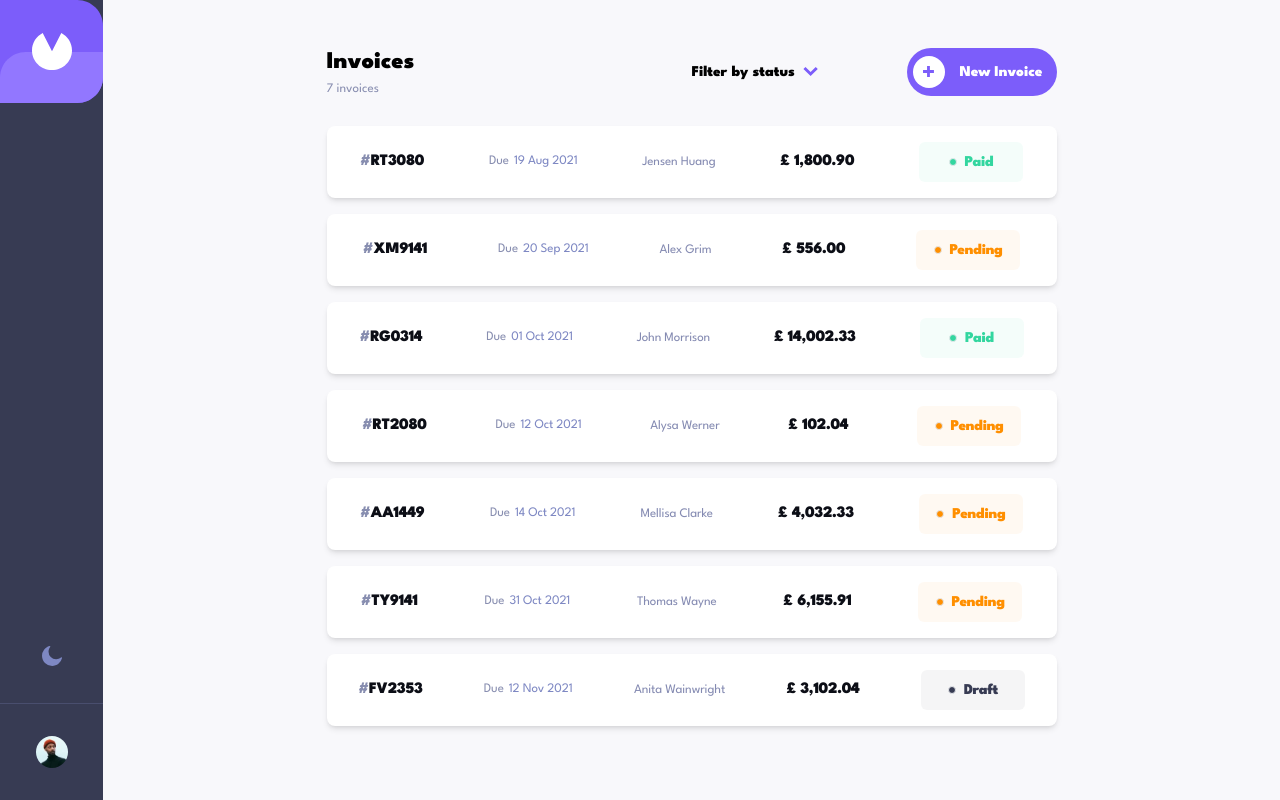
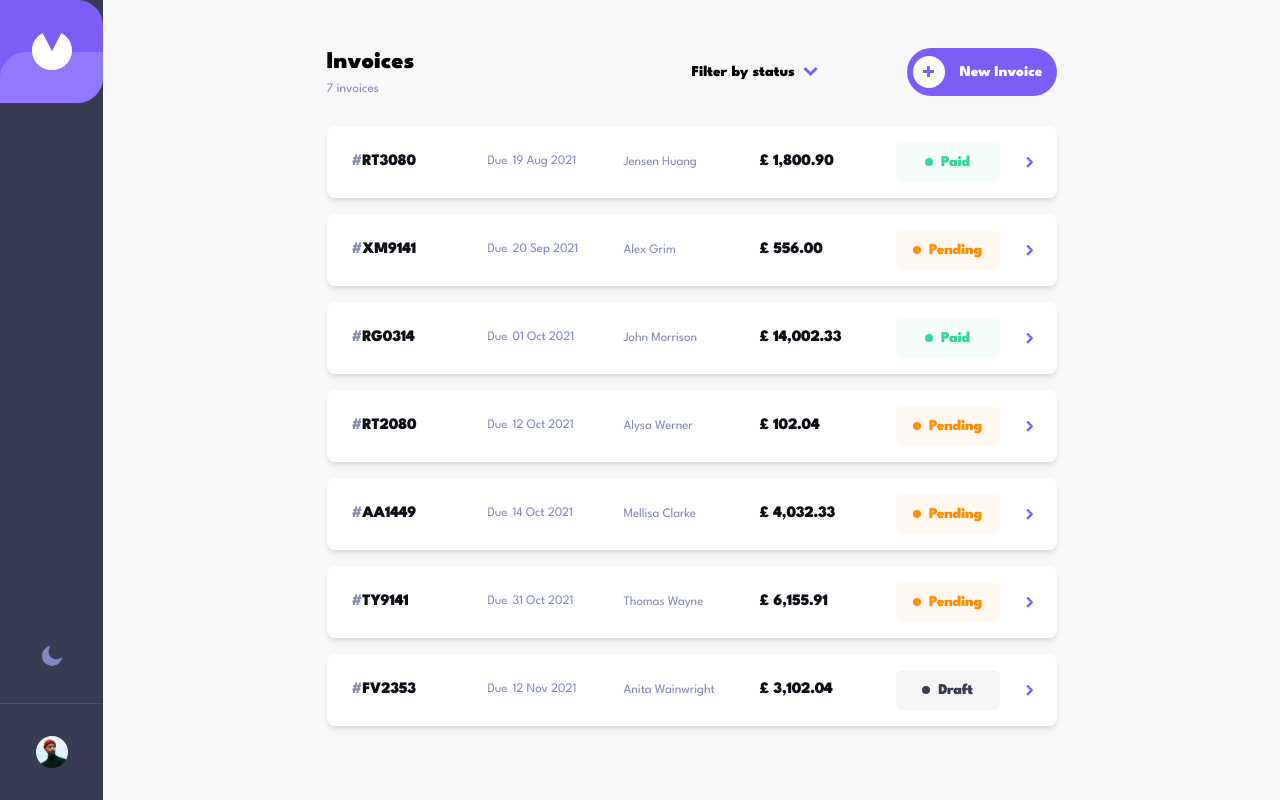
Before and after one commit to rzounlom/invoice-app, a Next.js app: page /invoices in a window 1280 px wide. Built offline with nearby package versions, Linux system fonts and the light colour scheme.

Commit message:
fixed inoice card styles

```diff
--- a/src/app/ui/invoices/invoice-card.tsx
+++ b/src/app/ui/invoices/invoice-card.tsx
@@ -1,4 +1,5 @@
 import { FC } from "react";
+import Image from "next/image";
 import { Invoice } from "@/app/types";
 import StatusCard from "./status-card";
 import { formatCurrency } from "@/lib/utils/format-currency";
@@ -11,12 +12,12 @@ interface InvoiceCardProps {
 const InvoiceCard: FC<InvoiceCardProps> = ({ invoice }) => {
   return (
     <>
-      <div className="hidden md:flex md:flex-row justify-around items-center w-full h-[72px] rounded-[8px] shadow-md mt-[16px] bg-white dark:bg-midnight-navy hover:cursor-pointer border border-transparent hover:border-lavender-purple transition-colors duration-300">
-        <p className="font-bold tracking-[-.25px] leading[15px]">
+      <div className="hidden md:flex md:flex-row justify-between items-center w-full h-[72px] rounded-[8px] shadow-md mt-[16px] bg-white dark:bg-midnight-navy hover:cursor-pointer border border-transparent hover:border-lavender-purple transition-colors duration-300 px-[24px]">
+        <p className="w-[20%] font-bold tracking-[-.25px] leading[15px] ">
           <span className="text-muted-slate">#</span>
           <span className="text-jet-black dark:text-white">{invoice.id}</span>
         </p>
-        <p className="flex text-[13px] tracking-[-.1px] leading[15px]">
+        <p className="w-[20%] flex text-[13px] tracking-[-.1px] leading[15px]">
           <span className="font-medium text-muted-slate dark:text-white">
             Due
           </span>{" "}
@@ -24,13 +25,24 @@ const InvoiceCard: FC<InvoiceCardProps> = ({ invoice }) => {
             {formatDate(invoice.paymentDue)}
           </span>
         </p>
-        <p className="font-medium text-[13px] text-soft-steel-blue dark:text-white leading-[15px] tracking-[-.1px]">
+        <p className="w-[20%] font-medium text-[13px] text-soft-steel-blue dark:text-white leading-[15px] tracking-[-.1px]">
           {invoice.clientName}
         </p>
-        <p className="font-bold text-jet-black dark:text-white leading-[24px] tracking-[-.25px]">
+        <p className="w-[20%] font-bold text-jet-black dark:text-white leading-[24px] tracking-[-.25px]">
           £ {formatCurrency(invoice.total)}
         </p>
-        <StatusCard status={invoice.status} />
+        <div className="w-[20%] flex justify-between items-center">
+          <StatusCard status={invoice.status} />
+          <div>
+            <Image
+              className="scale-[2]"
+              src="/icon-arrow-right.svg"
+              height={8}
+              width={4}
+              alt="arrow left"
+            />
+          </div>
+        </div>
       </div>
       <div className="md:hidden w-full h-[134px] flex items-center justify-between rounded-[8px] shadow-md mt-[16px] px-[24px] py-[25px] bg-white dark:bg-midnight-navy">
         <div className="flex flex-col justify-between items-start w-[50%] h-full text-[15px]">
--- a/src/app/ui/invoices/status-card.tsx
+++ b/src/app/ui/invoices/status-card.tsx
@@ -14,15 +14,16 @@ const StatusCard: FC<StatusCardProps> = ({ status }) => {
         {
           "bg-emerald-green/5 text-emerald-green/100": status === "paid",
           "bg-sunset-orange/5 text-sunset-orange/100": status === "pending",
-          "bg-pale-navy/5 text-pale-navy/100": status === "draft",
+          "bg-pale-navy/5 text-pale-navy/100 dark:text-white":
+            status === "draft",
         }
       )}
     >
       <p
-        className={clsx("opacity-100 h-[8px] w-[8px] rounded-full border", {
+        className={clsx("opacity-100 h-[8px] w-[8px] rounded-full", {
           "bg-emerald-green/100": status === "paid",
           "bg-sunset-orange/100": status === "pending",
-          "bg-pale-navy/100": status === "draft",
+          "bg-pale-navy/100 dark:bg-white": status === "draft",
         })}
       ></p>
       <p className={clsx("ml-[8px]")}>{titleCase(status)}</p>
```
